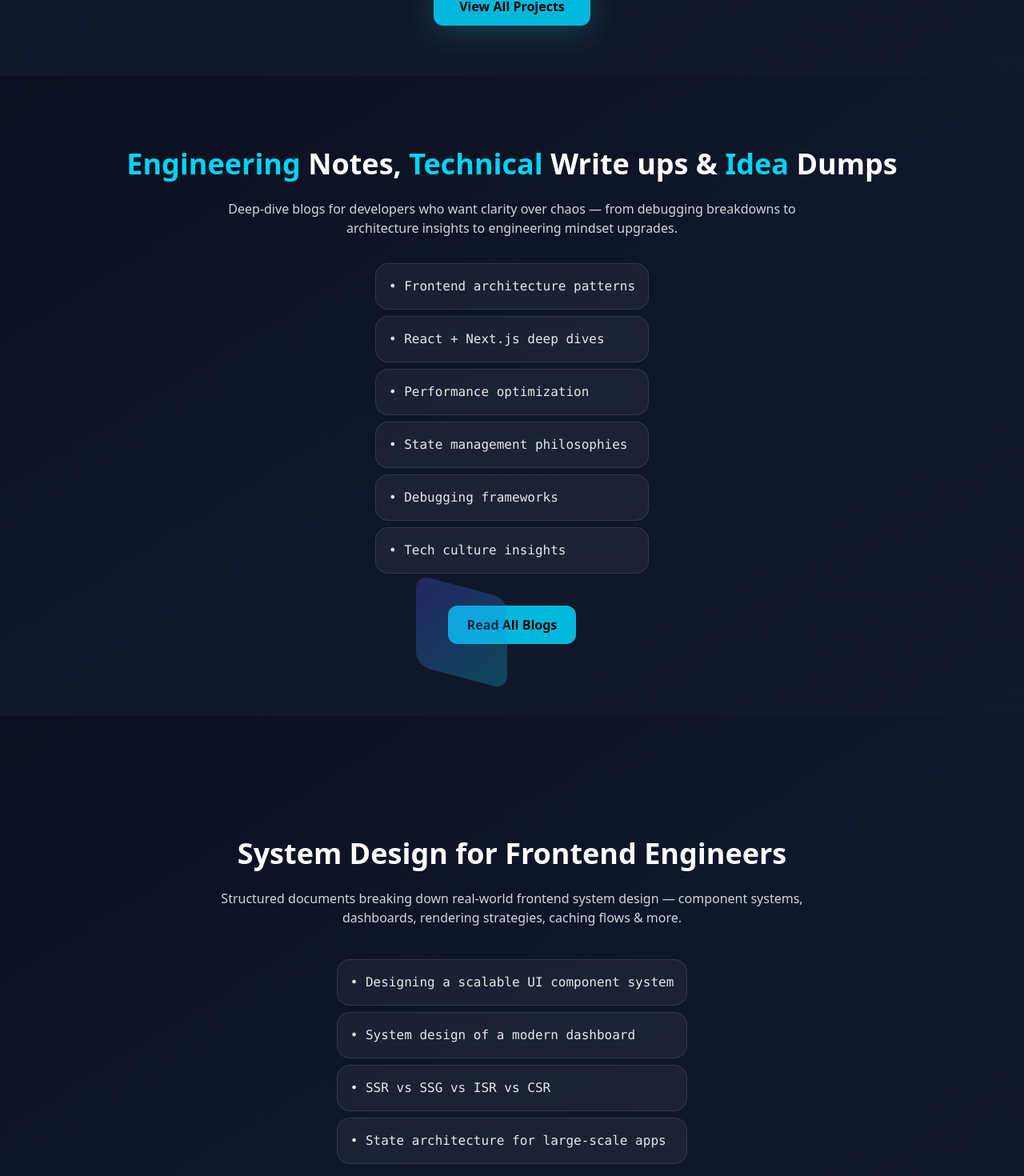
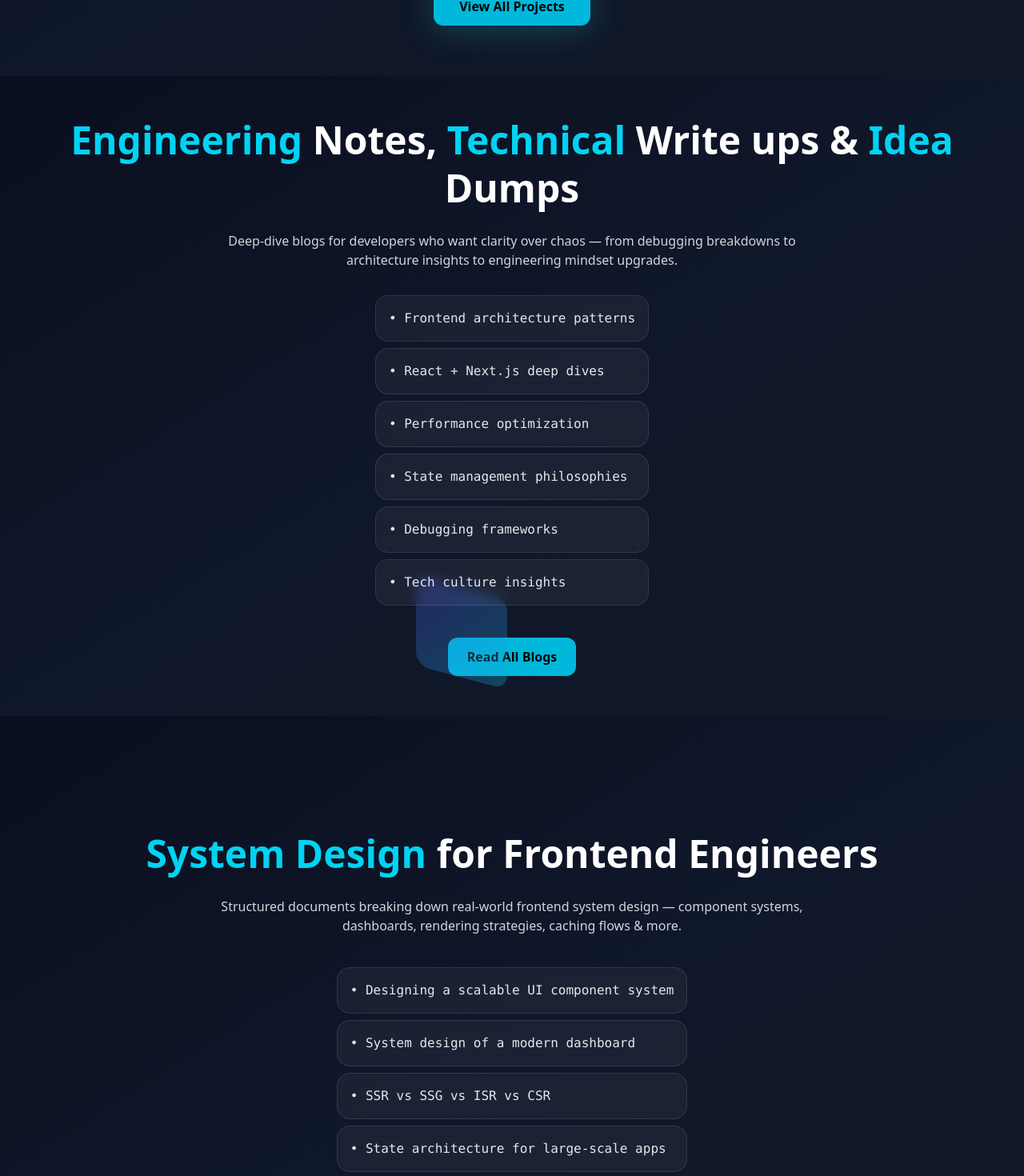
Before and after one commit to raushan-sinha/skills-sphere, a React (Vite) app: page / in a window 1280 px wide. Shown: the part 2305-3775 px from the top of the page at 80% size. Built offline with nearby package versions, Linux system fonts and the light colour scheme.

Commit message:
heading code updated

```diff
--- a/src/pages/Home/sections/BlogSection.jsx
+++ b/src/pages/Home/sections/BlogSection.jsx
@@ -15,7 +15,7 @@ const BlogSection = () => {
         <section className="relative w-full min-h-screen flex flex-col items-center justify-center text-center px-6 py-8 bg-linear-to-br from-[#0a0f1f] via-[#0f172a] to-[#111827] text-white overflow-hidden">
             <div className="floating-cube cube-3"></div>
 
-            <h2 className="text-4xl font-bold mb-6">
+            <h2 className="text-3xl sm:text-4xl md:text-5xl font-bold mb-6 leading-tight">
                 <span className='text-cyan-400'>Engineering</span> Notes, <span className='text-cyan-400'>Technical</span> Write ups & <span className='text-cyan-400'>Idea</span> Dumps
             </h2>
 
--- a/src/pages/Home/sections/HelpDeskSection.jsx
+++ b/src/pages/Home/sections/HelpDeskSection.jsx
@@ -13,8 +13,8 @@ const HelpDeskSection = () => {
     return (
         <section className="relative w-full min-h-screen flex flex-col items-center justify-center text-center px-6 py-8 bg-linear-to-br from-[#0a0f1f] via-[#0f172a] to-[#111827] text-white overflow-hidden">
 
-            <h2 className="text-4xl font-bold mb-6">
-                Career Support Designed for Developers
+            <h2 className="text-3xl sm:text-4xl md:text-5xl font-bold mb-6 leading-tight">
+                <span className='text-cyan-400'>Career Support Designed</span> for Developers
             </h2>
 
             <p className="text-gray-300 max-w-3xl mb-8">
--- a/src/pages/Home/sections/SystemDesignSection.jsx
+++ b/src/pages/Home/sections/SystemDesignSection.jsx
@@ -12,8 +12,8 @@ const SystemDesignSection = () => {
     return (
         <section className="relative w-full min-h-screen flex flex-col items-center justify-center text-center px-6 py-8 bg-linear-to-br from-[#0a0f1f] via-[#0f172a] to-[#111827] text-white overflow-hidden">
 
-            <h2 className="text-4xl font-bold mb-6">
-                System Design for Frontend Engineers
+            <h2 className="text-3xl sm:text-4xl md:text-5xl font-bold mb-6 leading-tight">
+                <span className='text-cyan-400'>System Design</span> for Frontend Engineers
             </h2>
 
             <p className="text-gray-300 max-w-3xl mb-10">
```
